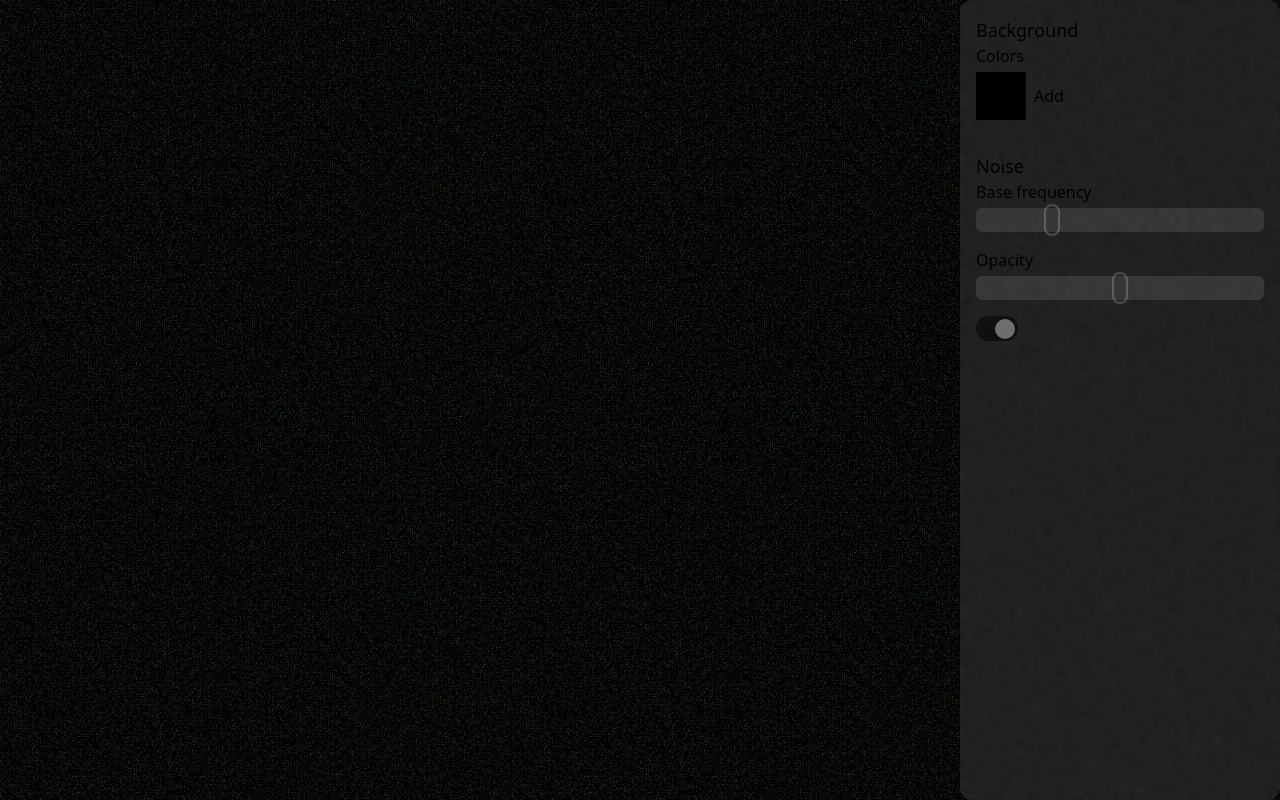
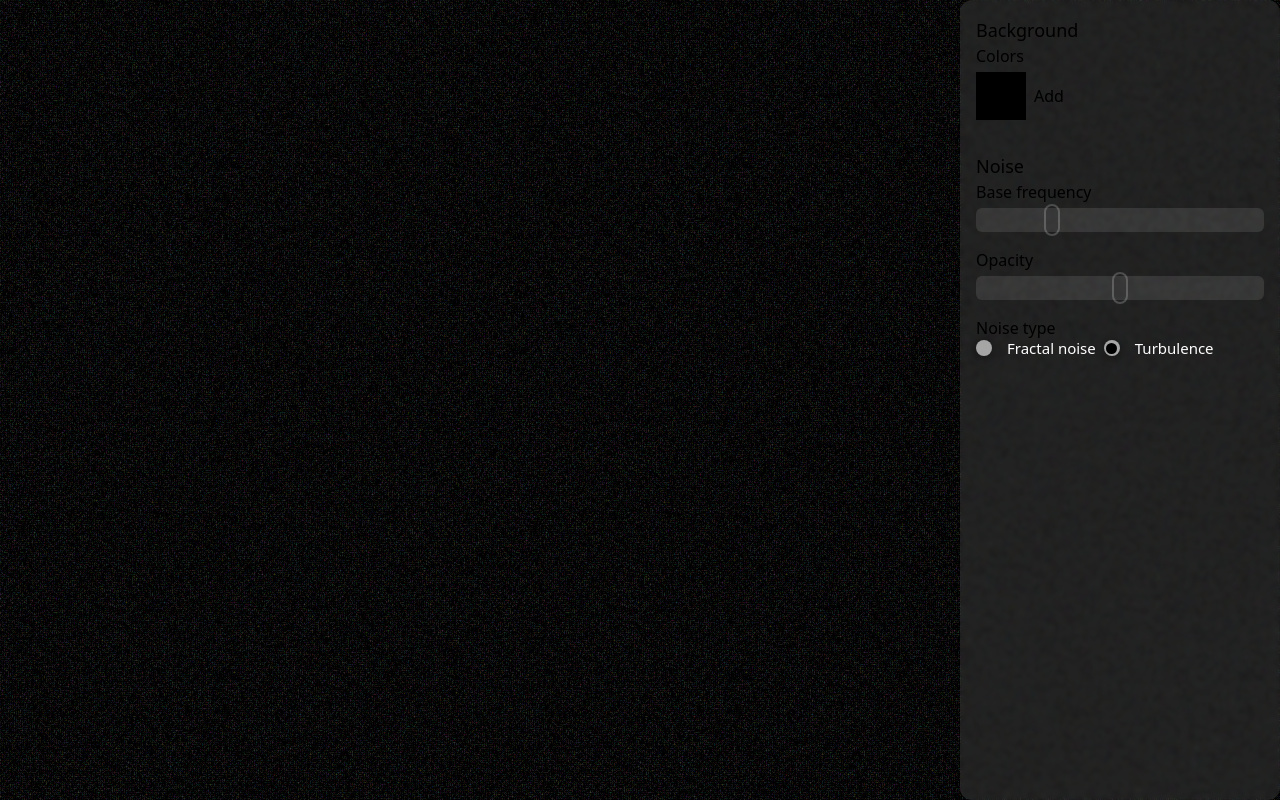
Before and after one commit to nstfkc/nstfkc.com, a Next.js app: page /bg-noise in a window 1280 px wide. Built offline with nearby package versions, Linux system fonts and the light colour scheme.

Commit message:
radio groups

```diff
--- a/app/bg-noise/components/Parameters.tsx
+++ b/app/bg-noise/components/Parameters.tsx
@@ -21,6 +21,36 @@ import {
 import { LuX } from "react-icons/lu";
 import { Root as SwitchRoot, Thumb } from "@radix-ui/react-switch";
 import { Color, defaultState, reducer } from "./reducer";
+import * as _RadioGroup from "@radix-ui/react-radio-group";
+
+interface RadioGroupProps extends ComponentProps<typeof _RadioGroup.Root> {
+  items: { label: string; value: string }[];
+}
+
+const RadioGroup = ({ items, ...props }: RadioGroupProps) => {
+  return (
+    <_RadioGroup.Root className="flex gap-2" {...props}>
+      {items.map((item) => (
+        <div className="flex items-center">
+          <_RadioGroup.Item
+            className="bg-white/60 size-[16px] rounded-full shadow-[0_2px_10px] shadow-black/40 hover:bg-white/80 focus:shadow-[0_0_0_2px] focus:shadow-black outline-none cursor-default"
+            value={item.value}
+            id={item.value}
+          >
+            <_RadioGroup.Indicator className="flex items-center justify-center w-full h-full relative after:content-[''] after:block after:w-[11px] after:h-[11px] after:rounded-[50%] after:bg-black" />
+          </_RadioGroup.Item>
+          <label
+            className="text-white text-[15px] leading-none pl-[15px]"
+            htmlFor={item.value}
+          >
+            {item.label}
+          </label>
+        </div>
+      ))}
+      <a href=""></a>
+    </_RadioGroup.Root>
+  );
+};
 
 export const Switch = (props: ComponentProps<typeof SwitchRoot>) => {
   return (
@@ -310,18 +340,20 @@ export const NoiseParameters = () => {
               {state.colors.length > 1 && (
                 <div>
                   <div>Gradient type</div>
-                  <Switch
-                    checked={state.gradientType === "radial-gradient"}
-                    onCheckedChange={(checked) => {
+                  <RadioGroup
+                    value={state.gradientType}
+                    onValueChange={(gradientType) => {
                       dispatch({
                         type: "UPDATE_GRADIENT_TYPE",
                         payload: {
-                          gradientType: checked
-                            ? "radial-gradient"
-                            : "linear-gradient",
+                          gradientType: gradientType as any,
                         },
                       });
                     }}
+                    items={[
+                      { label: "Linear", value: "linear-gradient" },
+                      { label: "Radial", value: "radial-gradient" },
+                    ]}
                   />
                 </div>
               )}
@@ -385,16 +417,21 @@ export const NoiseParameters = () => {
                 />
               </div>
               <div>
-                <Switch
-                  checked={state.noiseType === "turbulence"}
-                  onCheckedChange={(checked) => {
+                <div>Noise type</div>
+                <RadioGroup
+                  value={state.noiseType}
+                  onValueChange={(noiseType) => {
                     dispatch({
                       type: "UPDATE_NOISE_TYPE",
                       payload: {
-                        noiseType: checked ? "turbulence" : "fractalNoise",
+                        noiseType: noiseType as any,
                       },
                     });
                   }}
+                  items={[
+                    { label: "Fractal noise", value: "fractalNoise" },
+                    { label: "Turbulence", value: "turbulence" },
+                  ]}
                 />
               </div>
             </div>
--- a/package.json
+++ b/package.json
@@ -16,6 +16,7 @@
     "@radix-ui/react-accordion": "^1.1.2",
     "@radix-ui/react-dialog": "^1.0.5",
     "@radix-ui/react-menubar": "^1.0.4",
+    "@radix-ui/react-radio-group": "^1.1.3",
     "@radix-ui/react-scroll-area": "^1.0.5",
     "@radix-ui/react-slider": "^1.1.2",
     "@radix-ui/react-switch": "^1.0.3",
```
Also changed, not shown: 1 other file (tests, documents, lock files or other folders).
